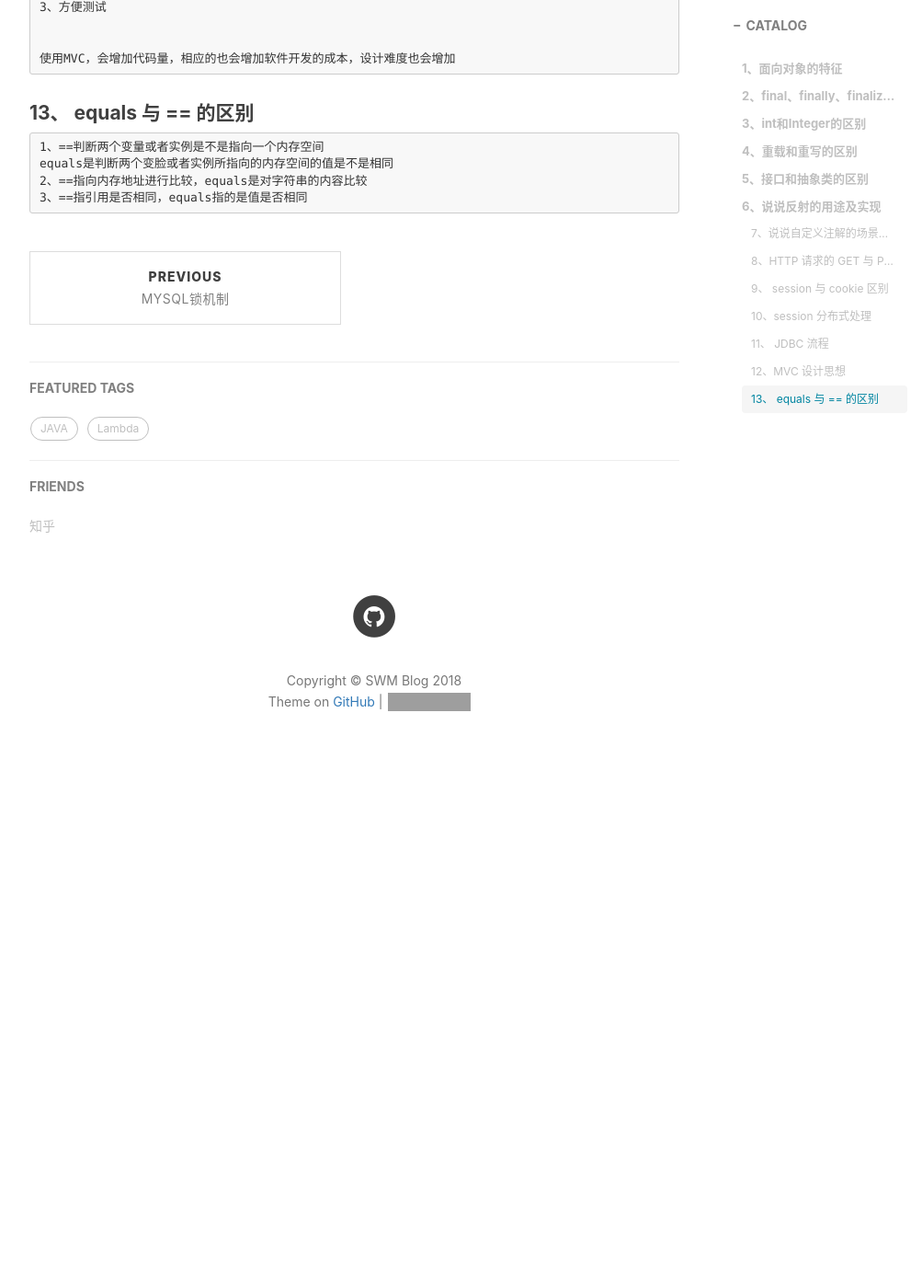
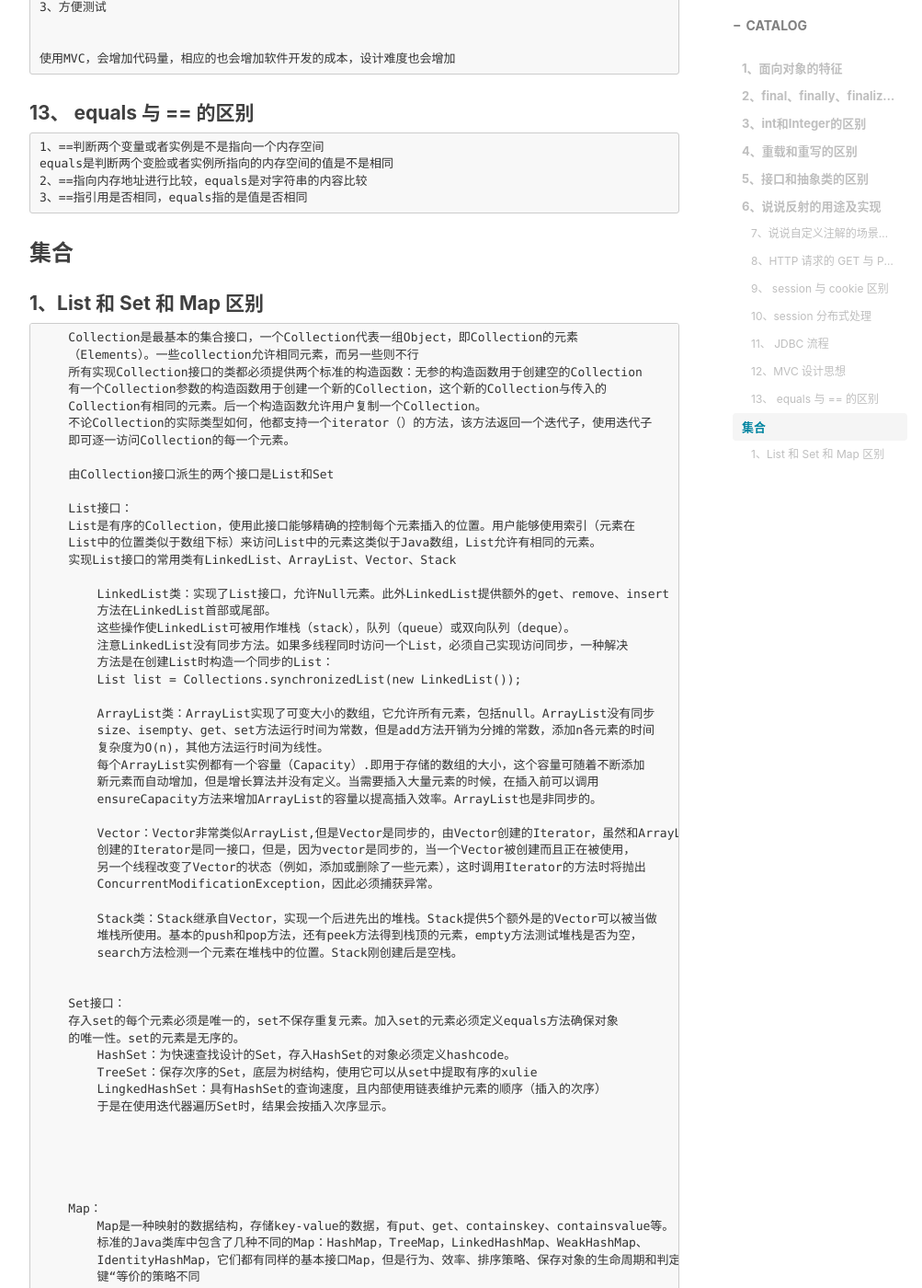
Before and after one commit to shengwenming/shengwenming.github.io, a Jekyll site: the page built from _posts/2018-08-27-2018 JAVA面试及题解.md, in a window 1280 px wide and 1400 px high, scrolled down 4091 px. Shown: the whole window at 92% size, without its empty margins (233-1236 px from the left). Built offline with Jekyll 4.4.1, drawn with Linux system fonts in a browser that asks for light colours; nearby versions of some CDN libraries; comment, search, counter and statistics services are not loaded; before the commit the page ends 4958 px from its top, so only the background shows below that; grey boxes are pictures that could not be loaded.

```diff
--- a/_posts/2018-08-27-2018 JAVA面试及题解.md
+++ b/_posts/2018-08-27-2018 JAVA面试及题解.md
@@ -199,3 +199,63 @@ tags:
     equals是判断两个变脸或者实例所指向的内存空间的值是不是相同
     2、==指向内存地址进行比较，equals是对字符串的内容比较
     3、==指引用是否相同，equals指的是值是否相同
+
+### 集合
+
+#### 1、List 和 Set 和 Map 区别
+        Collection是最基本的集合接口，一个Collection代表一组Object，即Collection的元素
+        （Elements）。一些collection允许相同元素，而另一些则不行
+        所有实现Collection接口的类都必须提供两个标准的构造函数：无参的构造函数用于创建空的Collection
+        有一个Collection参数的构造函数用于创建一个新的Collection，这个新的Collection与传入的
+        Collection有相同的元素。后一个构造函数允许用户复制一个Collection。
+        不论Collection的实际类型如何，他都支持一个iterator（）的方法，该方法返回一个迭代子，使用迭代子
+        即可逐一访问Collection的每一个元素。
+
+        由Collection接口派生的两个接口是List和Set
+
+        List接口：
+        List是有序的Collection，使用此接口能够精确的控制每个元素插入的位置。用户能够使用索引（元素在
+        List中的位置类似于数组下标）来访问List中的元素这类似于Java数组，List允许有相同的元素。
+        实现List接口的常用类有LinkedList、ArrayList、Vector、Stack
+
+            LinkedList类：实现了List接口，允许Null元素。此外LinkedList提供额外的get、remove、insert
+            方法在LinkedList首部或尾部。
+            这些操作使LinkedList可被用作堆栈（stack），队列（queue）或双向队列（deque）。
+            注意LinkedList没有同步方法。如果多线程同时访问一个List，必须自己实现访问同步，一种解决
+            方法是在创建List时构造一个同步的List：
+            List list = Collections.synchronizedList(new LinkedList());
+
+            ArrayList类：ArrayList实现了可变大小的数组，它允许所有元素，包括null。ArrayList没有同步
+            size、isempty、get、set方法运行时间为常数，但是add方法开销为分摊的常数，添加n各元素的时间
+            复杂度为O(n)，其他方法运行时间为线性。
+            每个ArrayList实例都有一个容量（Capacity）.即用于存储的数组的大小，这个容量可随着不断添加
+            新元素而自动增加，但是增长算法并没有定义。当需要插入大量元素的时候，在插入前可以调用
+            ensureCapacity方法来增加ArrayList的容量以提高插入效率。ArrayList也是非同步的。
+
+            Vector：Vector非常类似ArrayList,但是Vector是同步的，由Vector创建的Iterator，虽然和ArrayList
+            创建的Iterator是同一接口，但是，因为vector是同步的，当一个Vector被创建而且正在被使用，
+            另一个线程改变了Vector的状态（例如，添加或删除了一些元素），这时调用Iterator的方法时将抛出
+            ConcurrentModificationException，因此必须捕获异常。
+
+            Stack类：Stack继承自Vector，实现一个后进先出的堆栈。Stack提供5个额外是的Vector可以被当做
+            堆栈所使用。基本的push和pop方法，还有peek方法得到栈顶的元素，empty方法测试堆栈是否为空，
+            search方法检测一个元素在堆栈中的位置。Stack刚创建后是空栈。
+
+
+        Set接口：
+        存入set的每个元素必须是唯一的，set不保存重复元素。加入set的元素必须定义equals方法确保对象
+        的唯一性。set的元素是无序的。
+            HashSet：为快速查找设计的Set，存入HashSet的对象必须定义hashcode。
+            TreeSet：保存次序的Set，底层为树结构，使用它可以从set中提取有序的xulie
+            LingkedHashSet：具有HashSet的查询速度，且内部使用链表维护元素的顺序（插入的次序）
+            于是在使用迭代器遍历Set时，结果会按插入次序显示。
+
+
+
+
+
+        Map：
+            Map是一种映射的数据结构，存储key-value的数据，有put、get、containskey、containsvalue等。
+            标准的Java类库中包含了几种不同的Map：HashMap，TreeMap，LinkedHashMap、WeakHashMap、
+            IdentityHashMap，它们都有同样的基本接口Map，但是行为、效率、排序策略、保存对象的生命周期和判定“
+            键“等价的策略不同
```
